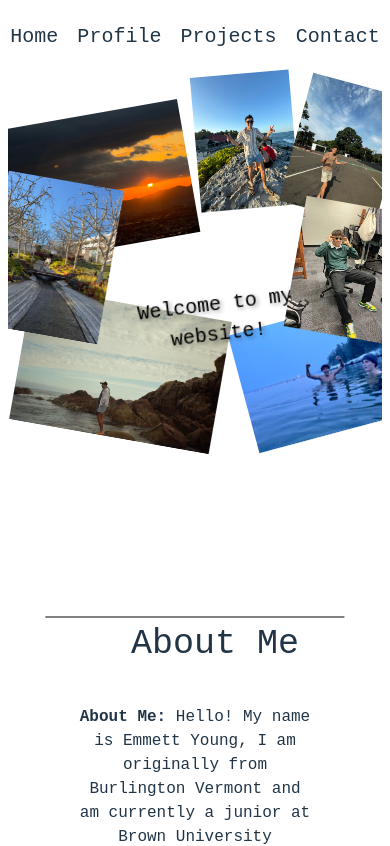
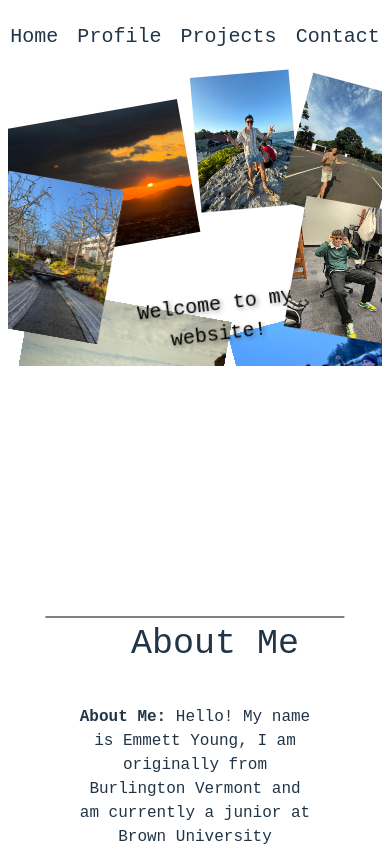
Before and after one commit to emmettyoung/website, a React (Vite) app in the folder frontend/: page / in a window 390 px wide. Shown: the top 846 px of the page. Built offline with nearby package versions, Linux system fonts and the light colour scheme.

Commit message:
Feat: fixing portrait

```diff
--- a/frontend/src/styles/main.css
+++ b/frontend/src/styles/main.css
@@ -276,6 +276,12 @@ position: absolute;
   .sidebar {
     transform: scale(.8)
   }
+  .image-container {
+    display: flex;
+    flex-wrap: wrap;
+    justify-content: center;
+    overflow-x: hidden;
+  }
 }
 
 @media (max-width: 600px) and (orientation: landscape) {
```
